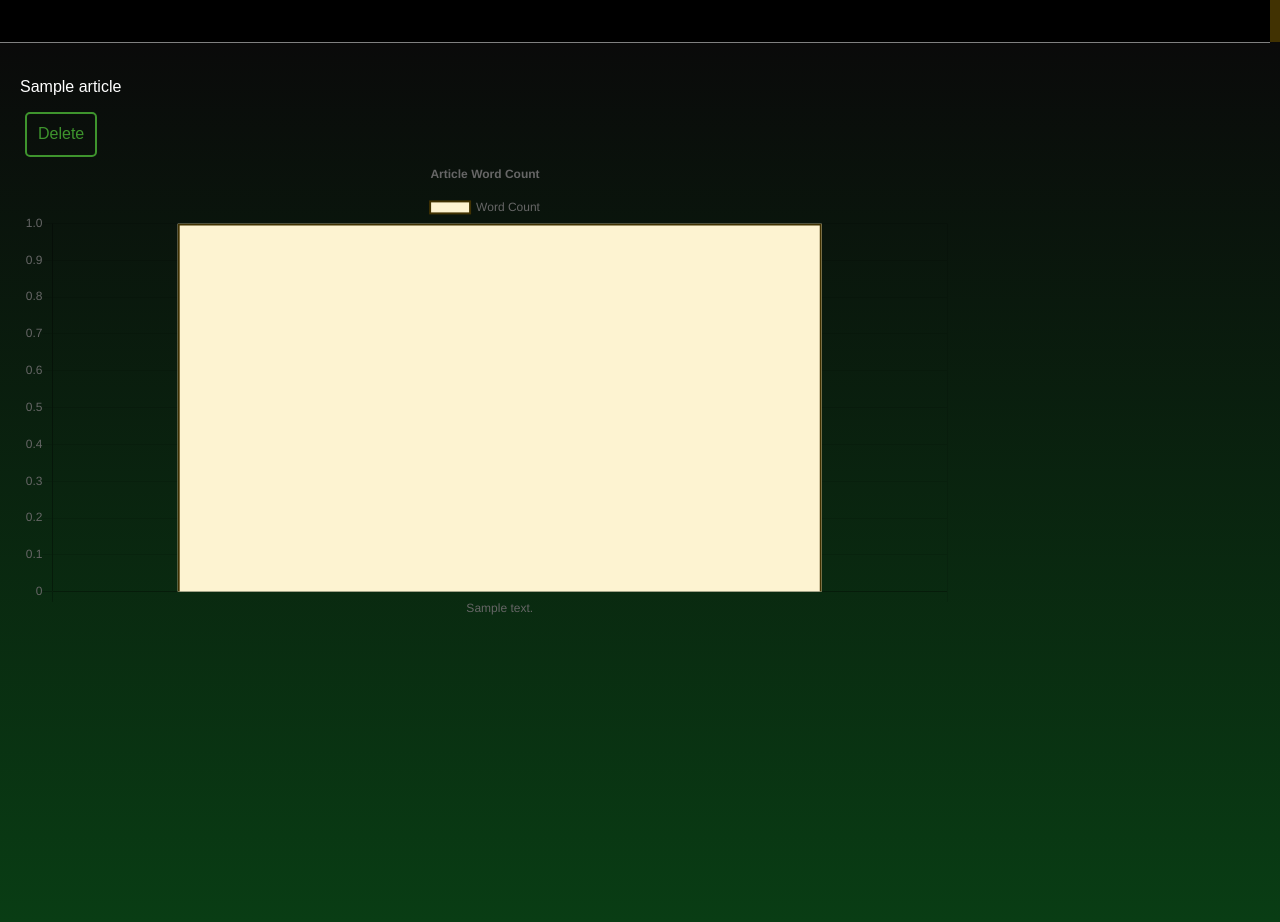
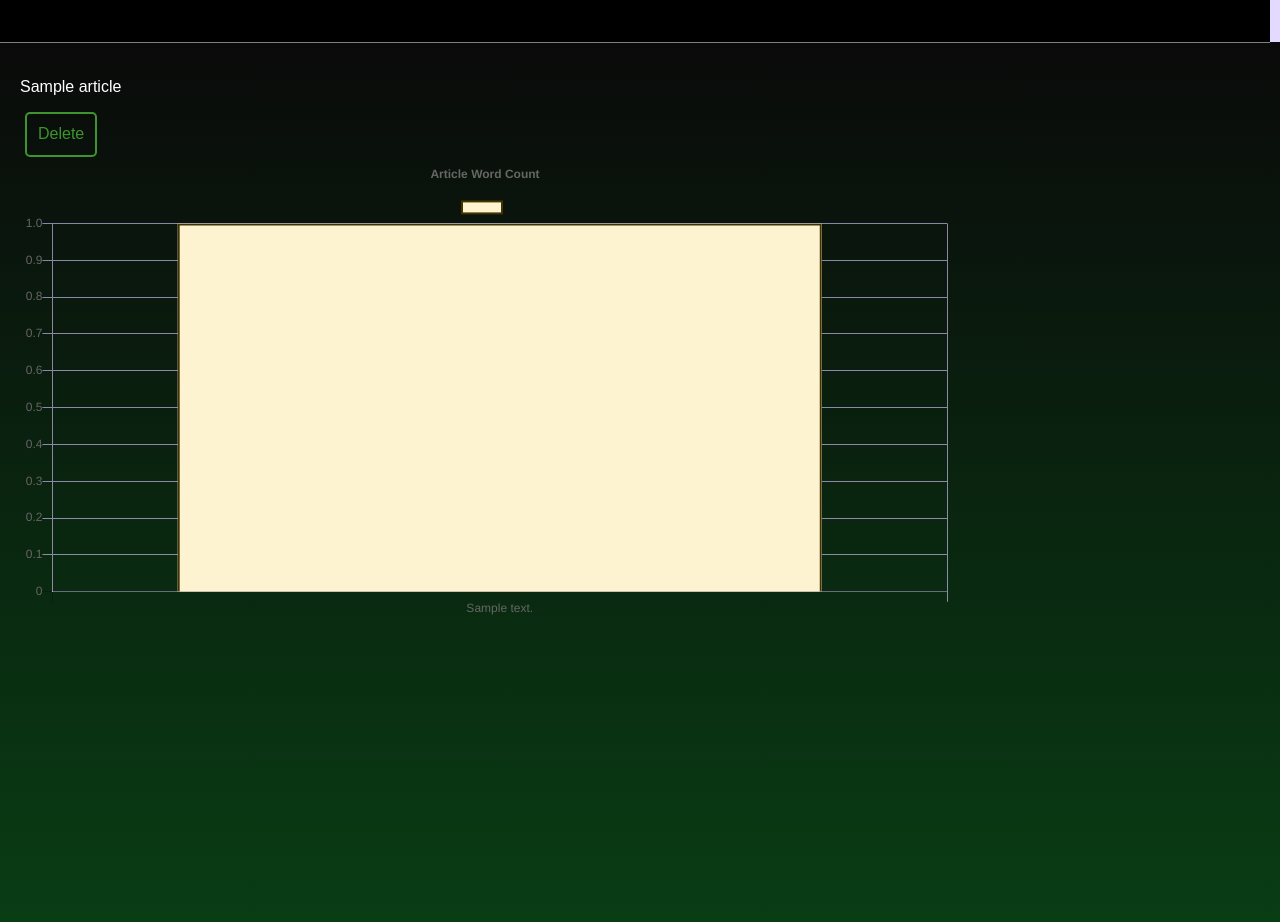
Before and after one commit to perryr16/word_analytics, a Django app: page /words/articles/1 in a window 1280 px wide. Run offline with Django 3.2, Linux system fonts and the light colour scheme; tables that the repository leaves empty hold one stand-in row (values such as "Sample post"); some libraries are stand-ins or nearby versions.

Commit message:
troubleshooting menu

```diff
--- a/words/static/words/style.css
+++ b/words/static/words/style.css
@@ -1,5 +1,5 @@
 .all{
-  background-color:rgb(65, 50, 2);
+  background-color:rgba(214, 197, 255, 0.644);
   height: 110vh;
 }
 .content {
@@ -15,7 +15,7 @@
 }
 .btn {
   color:rgb(0, 0, 0);
-  background-color: rgb(102, 101, 101);
+  background-color: rgb(247, 242, 242);
   text-decoration:none;
   /* padding: 11px; */
   border: 3px;
--- a/words/templates/articles/show.html
+++ b/words/templates/articles/show.html
@@ -27,23 +27,31 @@
           data: {
             labels: data.labels,
             datasets: [{
-              label: 'Word Count',
+              label: '',
+              // fontColor:'Red',
               backgroundColor: 'rgb(253, 243, 209)',
               borderColor: 'rgb(65, 50, 2)',
               borderWidth: '2',
               hoverBackgroundColor: 'Gray',
               data: data.data,
-              yAxes: [{
-                gridLines: {
-                  color: 'white'
-                }
-              }]
             }]
           },
           options: {
             responsive: true,
+            scales: {
+              xAxes: [{
+                gridLines: { color: "rgba(214, 197, 255, 0.644)" },
+               }],
+              yAxes: [{
+                gridLines: { color: "rgba(214, 197, 255, 0.644)" },
+               }],
+            },
             legend: {
               position: 'top',
+              labels: {
+                fontColor: 'white',
+              },
+
             },
             title: {
               display: true,
```
